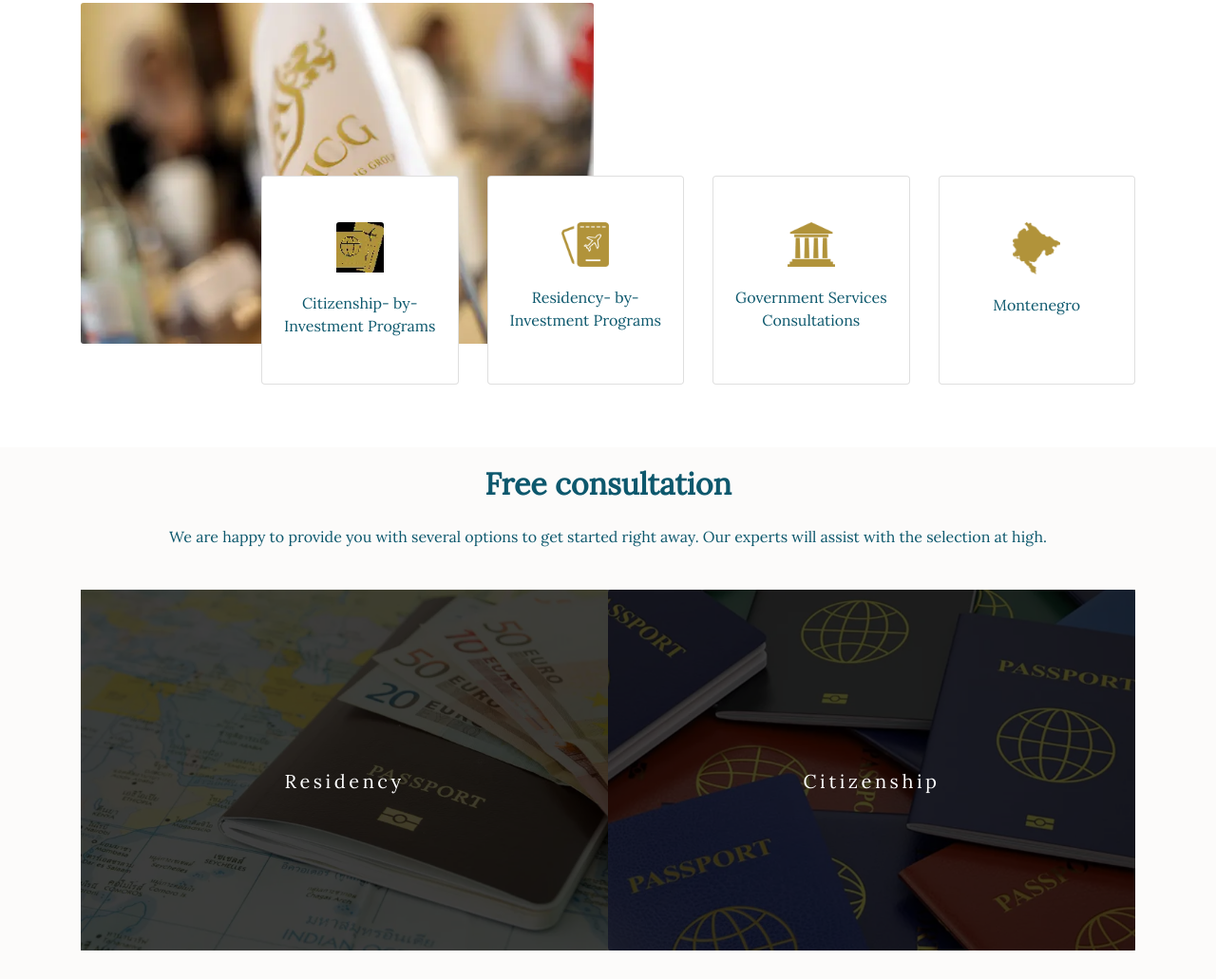
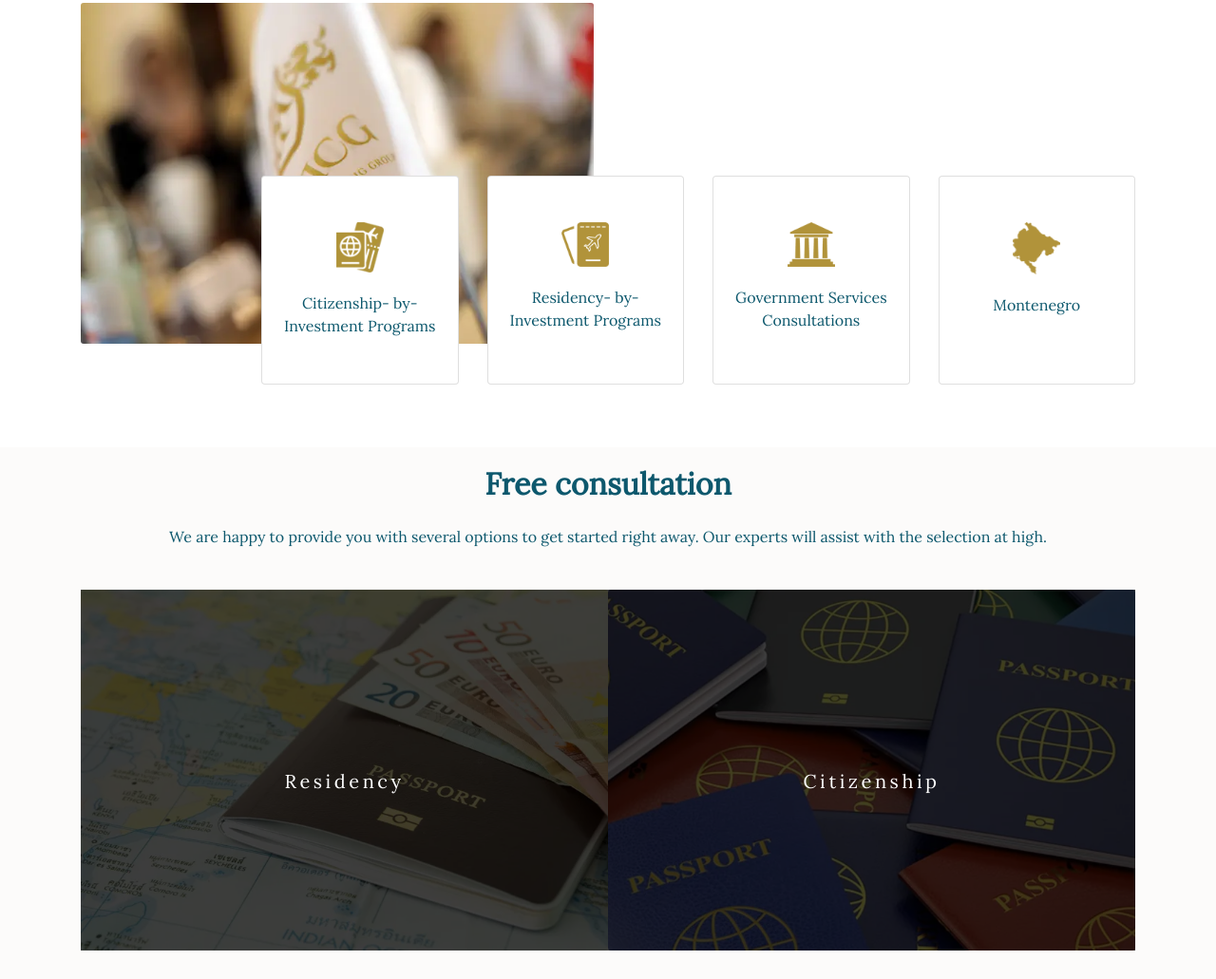
Before and after one commit to MinaKamil/gicg, a plain HTML site: page index.html in a window 1280 px wide. Shown: the part 1025-2056 px from the top of the page at 95% size. Drawn offline with Linux system fonts and the light colour scheme.

```diff
--- a/index.html
+++ b/index.html
@@ -220,7 +220,7 @@
           <div class="col-xs-12 col-lg-2"></div>
           <div class="col-xs-12 col">
             <div class="card card-box mb-3 pt-5 text-center">
-              <img src="img/Citizenship-.webp" class="card-img-top" alt="Citizenship">
+              <img src="img/Citizenship.webp" class="card-img-top" alt="Citizenship">
               <div class="card-body">
                 <p class="card-text">Citizenship-
                   by-Investment Programs</p>
```
Also changed, not shown: img/Citizenship-.webp (deleted), img/Citizenship.webp (added).
